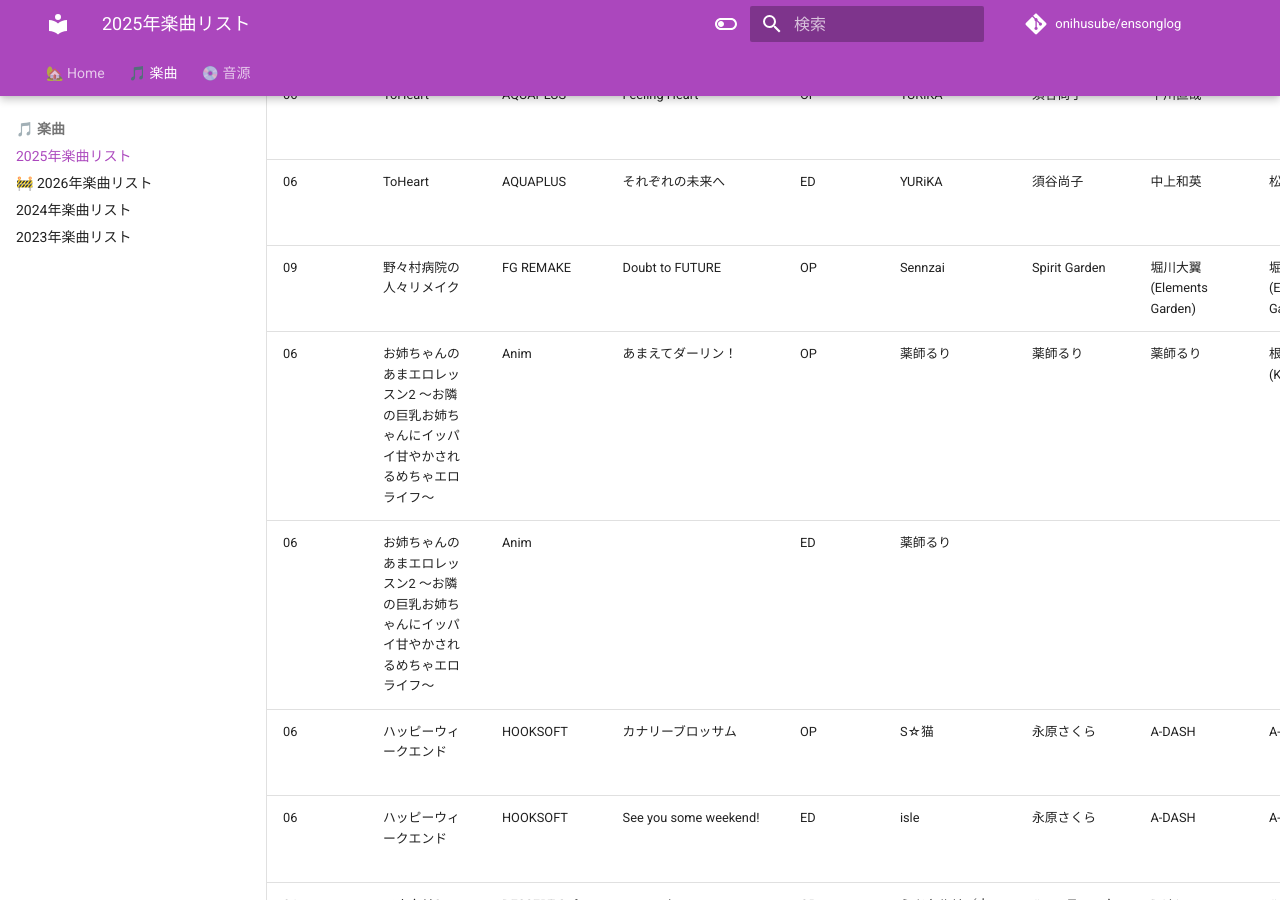
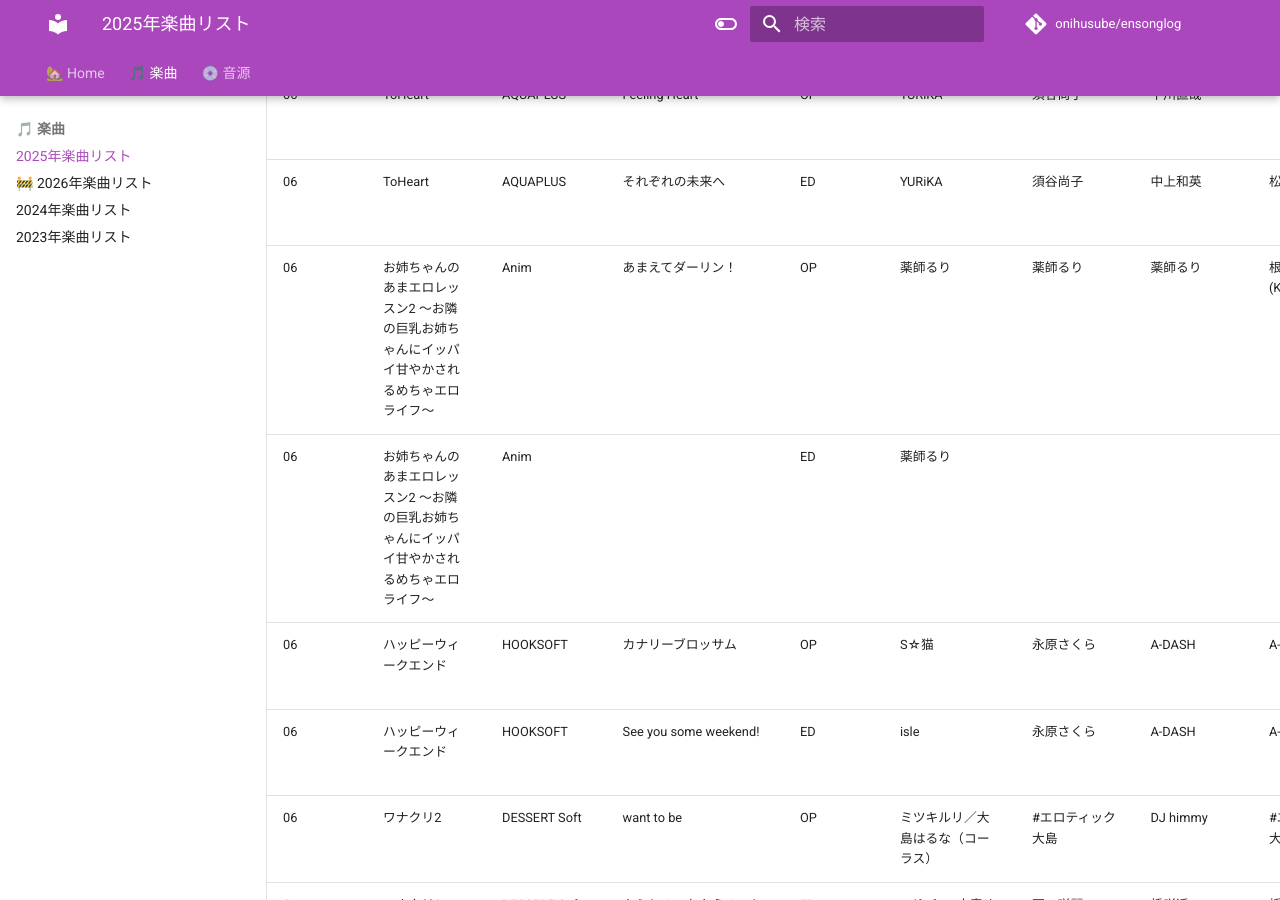
Before and after one commit to onihusube/ensonglog, an MkDocs documentation site: the page built from docs/2025/楽曲.md, in a window 1280 px wide and 900 px high, scrolled down 12330 px. Built offline with MkDocs 1.6.1 and Material for MkDocs 9.7.7, drawn with Linux system fonts in a browser that asks for light colours; emoji names are drawn with the system emoji font; comment, search, counter and statistics services are not loaded; some of the changed text lies outside the part shown.

Commit message:
位置修正

```diff
--- a/docs/2025/楽曲.md
+++ b/docs/2025/楽曲.md
@@ -131,7 +131,6 @@
 | 06<!--/25--> | V-LOVER！ | Hentopia | Shining! | 主題歌 | 風音、柚木かなめ、綾音まこ | ノゾム | GX-Striker | GX-Striker | [V-LOVER！Soundtrack](https://store.steampowered.com/app/3778050/VLOVERSoundtrack/) | | | | |
 | 06<!--/26--> | ToHeart | AQUAPLUS | Feeling Heart | OP | YURiKA | 須谷尚子 | 下川直哉 | | 主題歌シングル「Feeling Heart」([Linkfire](https://spaceshowerfuga.lnk.to/feelingheart)) | | [:fontawesome-brands-youtube:](https://www.youtube.com/watch?v=GQ3201OkpmQ) |
 | 06<!--/26--> | ToHeart | AQUAPLUS | それぞれの未来へ | ED | YURiKA | 須谷尚子 | 中上和英 | 松岡純也 | 主題歌シングル「Feeling Heart」([Linkfire](https://spaceshowerfuga.lnk.to/feelingheart)) | | |
-| 09<!--/26--> | 野々村病院の人々リメイク | FG REMAKE | Doubt to FUTURE  | OP | Sennzai | Spirit Garden | 堀川大翼 (Elements Garden) | 堀川大翼 (Elements Garden) | | | [:fontawesome-brands-youtube:](https://www.youtube.com/watch?v=DksC4xJ-wHI) |
 | 06<!--/27--> | お姉ちゃんのあまエロレッスン2 ～お隣の巨乳お姉ちゃんにイッパイ甘やかされるめちゃエロライフ～ | Anim | あまえてダーリン！ | OP | 薬師るり | 薬師るり | 薬師るり | 根本克則(KParaMUSIC) | 初回特典 録り下ろしボイスドラマ＆OP・EDテーマ | | [:rabbit:](https://chobit.cc/5bgum/bzzsek7q) |
 | 06<!--/27--> | お姉ちゃんのあまエロレッスン2 ～お隣の巨乳お姉ちゃんにイッパイ甘やかされるめちゃエロライフ～ | Anim | | ED | 薬師るり | | | | 初回特典 録り下ろしボイスドラマ＆OP・EDテーマ |  | |
 | 06<!--/27--> | ハッピーウィークエンド | HOOKSOFT | カナリーブロッサム | OP | S☆猫 | 永原さくら | A-DASH | A-DASH | 豪華限定版特典 オリジナルサウンドトラック | Guitar, Bass: A-DASH | [:fontawesome-brands-youtube:](https://www.youtube.com/watch?v=n_Qovz4OMeE) [:fontawesome-brands-youtube:](https://www.youtube.com/watch?v=10Kjn0615Q4) [:fontawesome-brands-youtube:](https://www.youtube.com/watch?v=xXcekxsYcRw) |
@@ -224,6 +223,7 @@
 | 09<!--/26--> | その許嫁は初恋を知らない |  | 初恋いいなずけーしょん | OP | 白谷彩永（CV:えもこ）、堤香雪蘭（CV:ラングドシャ） | 下弦 | 畠山聖矢 (AKIKAZE STUDIO) | ふみん | | 編曲・ギター・MIX：ふみん | [:fontawesome-brands-youtube:](https://www.youtube.com/watch?v=bLszekWZLQY) |
 | 09<!--/26--> | 何度目かのはじめまして | Purple Software | Re:何度目かのはじめまして | OP | 紫咲ほたる | 石川泰 | 山口たこ | 山口たこ | [LinkCore](https://linkco.re/8Zs2yVV2?lang=ja) </br> 豪華版特典 「サントラ&カバーCD」/「本編&サントラDLカード」 |  | [:fontawesome-brands-youtube:](https://www.youtube.com/watch?v=UBW7XjjZbNU) [HP](https://www.purplesoftware.jp/products/nh/#tokuten) |
 | 09<!--/26--> | 何度目かのはじめまして | Purple Software | 雨のち、ふたり | ED | 浅葉リオ | 石川泰 | 山口たこ | 山口たこ | 豪華版特典 「サントラ&カバーCD」/「本編&サントラDLカード」 </br> [🎵🔗](https://linkco.re/vhH8pmEz) | | [HP](https://www.purplesoftware.jp/products/nh/#tokuten) |
+| 09<!--/26--> | 野々村病院の人々リメイク | FG REMAKE | Doubt to FUTURE  | OP | Sennzai | Spirit Garden | 堀川大翼 (Elements Garden) | 堀川大翼 (Elements Garden) | | | [:fontawesome-brands-youtube:](https://www.youtube.com/watch?v=DksC4xJ-wHI) |
 | 09<!--/26--> | ママラブ！～僕の彼女は僕のママ☆おっとり巨乳愛奈ママ～ | ANIM Mother&Wife | ママラブ！ | OP | 薬師るり | 薬師るり | 薬師るり | 根本克則(KParaMUSIC) | | | [HP](http://hs-crowd.co.jp/anim/product/pro_pc/pc090/) |
 | 09<!--/26--> | ママラブ！～僕の彼女は僕のママ☆おっとり巨乳愛奈ママ～ | ANIM Mother&Wife | | ED | 薬師るり | | | | | | |
 | 09<!--/26--> | ライムライト・レモネードジャム | ゆずソフト | 明け星 | OP | レモネードファクトリー | 羽生みいな | Famishin | 井ノ原 智 | アルバムCD「レモネードジャム」 | Sound Produced by Angel Note | [:fontawesome-brands-youtube:](https://www.youtube.com/watch?v=vdy9p_BURy8) |
```
